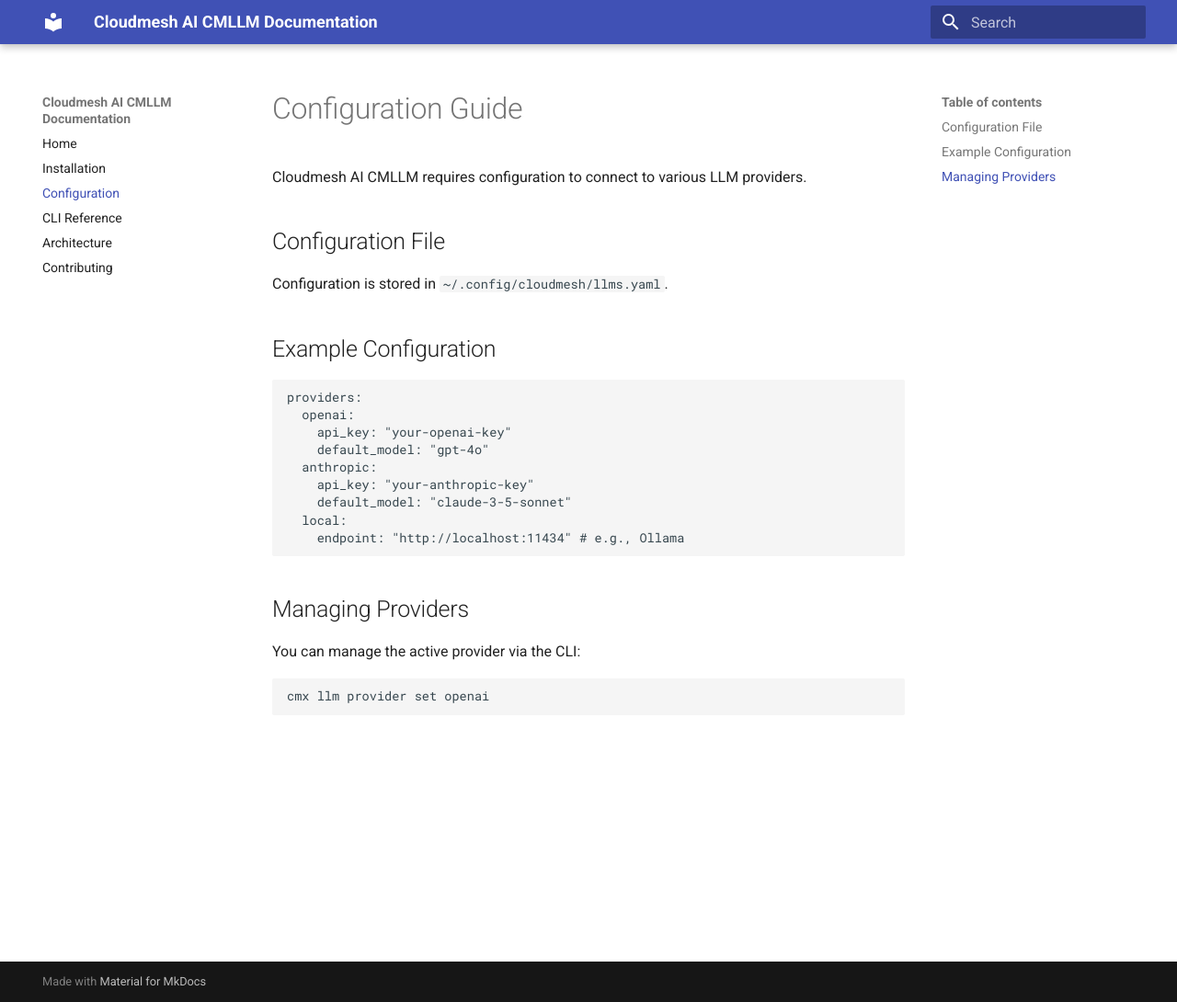
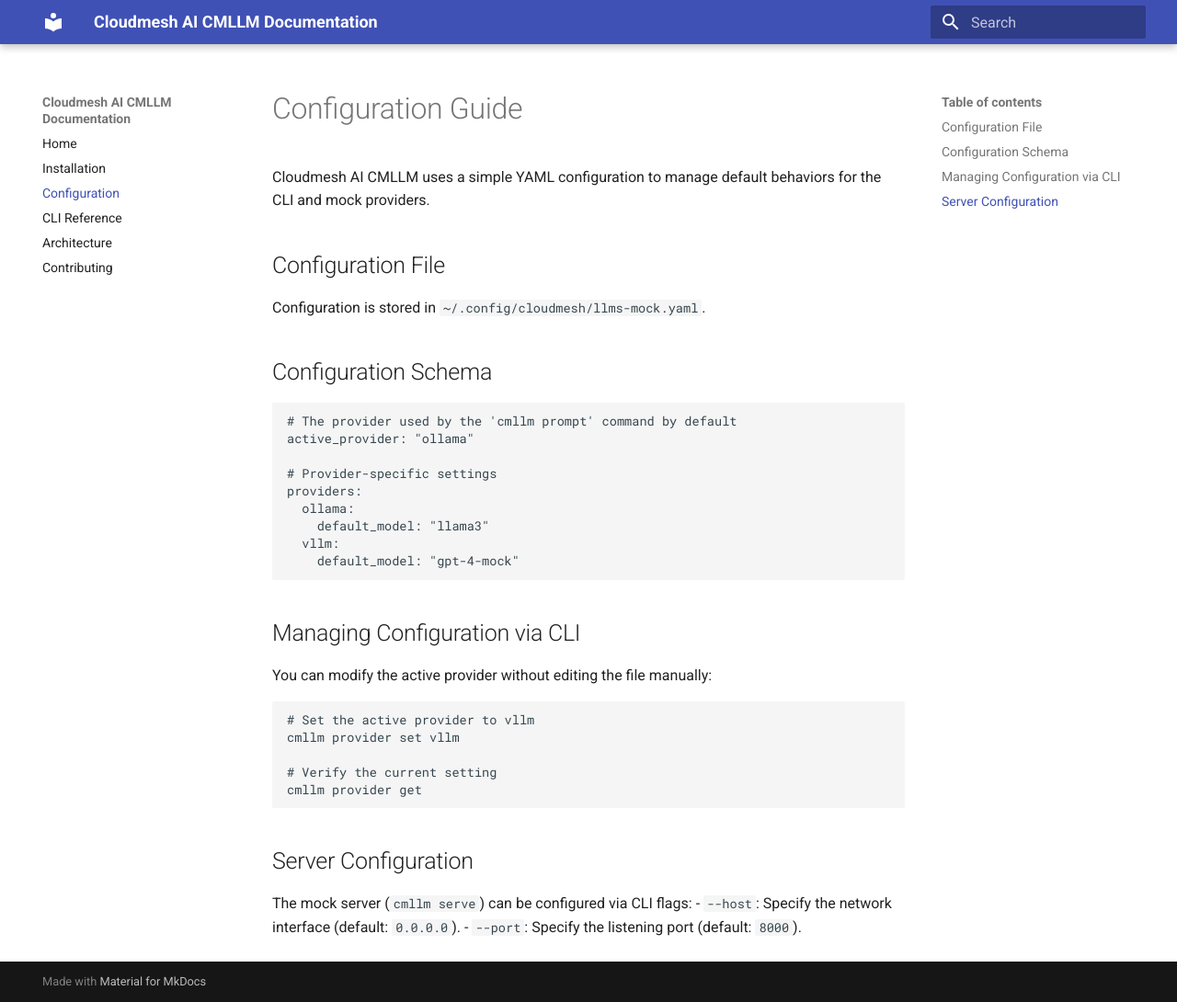
Before and after one commit to cloudmesh-ai/cloudmesh-ai-cmllm, an MkDocs documentation site: the page built from docs/configuration.md, in a window 1280 px wide and 1090 px high. Shown: the whole window at 92% size. Built offline with MkDocs 1.6.1 and Material for MkDocs 9.7.7, drawn with Linux system fonts in a browser that asks for light colours.

Commit message:
Rename config file to llms-mock.yaml and align documentation with mock-only focus
- Update CONFIG_PATH in main.py to llms-mock.yaml
- Update docs/configuration.md to llms-mock.yaml
- Update README.md and all docs to focus exclusively on the mock server functionality
- Rename all CLI references from cmx llm to cmllm

````diff
--- a/docs/configuration.md
+++ b/docs/configuration.md
@@ -1,25 +1,34 @@
 # Configuration Guide
 
-Cloudmesh AI CMLLM requires configuration to connect to various LLM providers.
+Cloudmesh AI CMLLM uses a simple YAML configuration to manage default behaviors for the CLI and mock providers.
 
 ## Configuration File
-Configuration is stored in `~/.config/cloudmesh/llms.yaml`.
+Configuration is stored in `~/.config/cloudmesh/llms-mock.yaml`.
 
-## Example Configuration
+## Configuration Schema
 ```yaml
+# The provider used by the 'cmllm prompt' command by default
+active_provider: "ollama"
+
+# Provider-specific settings
 providers:
-  openai:
-    api_key: "your-openai-key"
-    default_model: "gpt-4o"
-  anthropic:
-    api_key: "your-anthropic-key"
-    default_model: "claude-3-5-sonnet"
-  local:
-    endpoint: "http://localhost:11434" # e.g., Ollama
+  ollama:
+    default_model: "llama3"
+  vllm:
+    default_model: "gpt-4-mock"
 ```
 
-## Managing Providers
-You can manage the active provider via the CLI:
+## Managing Configuration via CLI
+You can modify the active provider without editing the file manually:
 ```bash
-cmx llm provider set openai
+# Set the active provider to vllm
+cmllm provider set vllm
+
+# Verify the current setting
+cmllm provider get
 ```
+
+## Server Configuration
+The mock server (`cmllm serve`) can be configured via CLI flags:
+- `--host`: Specify the network interface (default: `0.0.0.0`).
+- `--port`: Specify the listening port (default: `8000`).
````
Also changed, not shown: README.md (+43 -30 lines), docs/architecture.md (+20 -10 lines), docs/cli.md (+27 -11 lines), docs/contributing.md (+23 -13 lines), docs/installation.md (+21 -4 lines), 1 other file.
